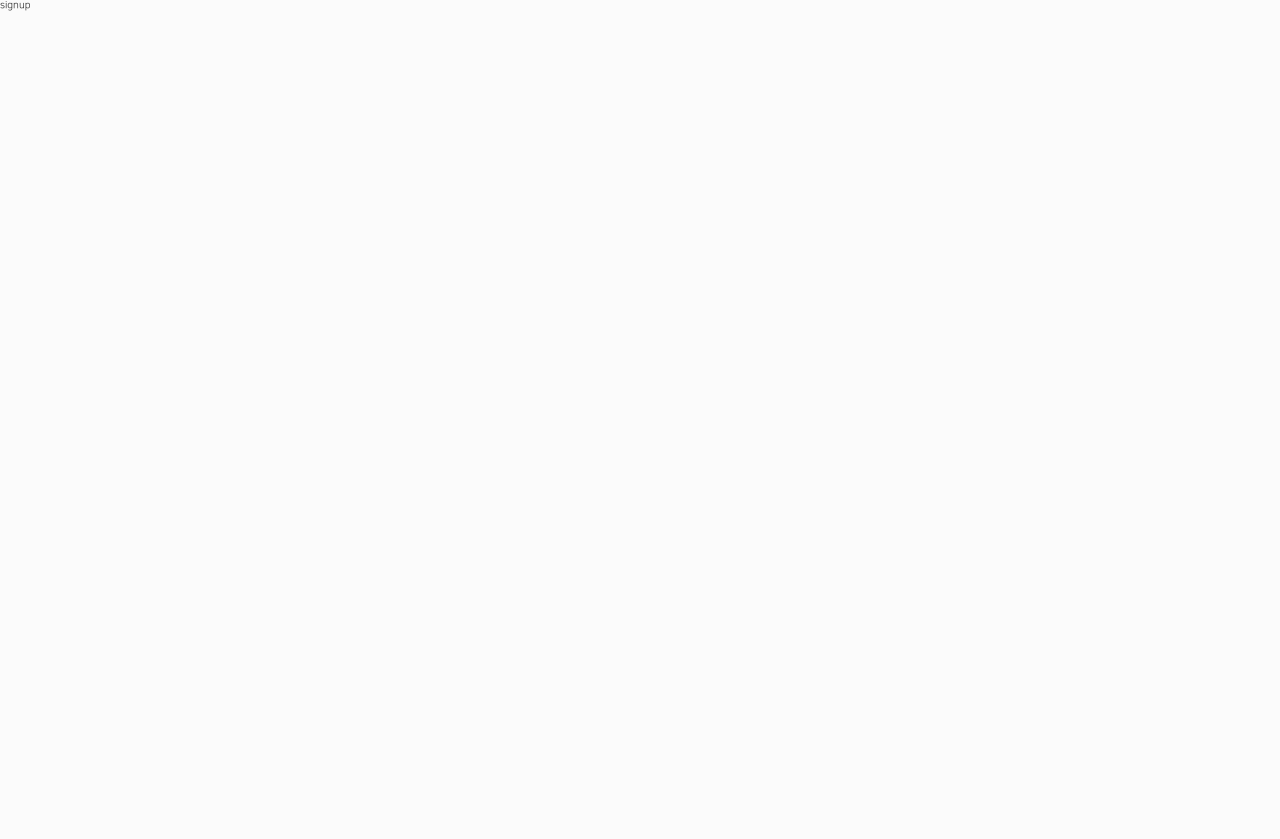
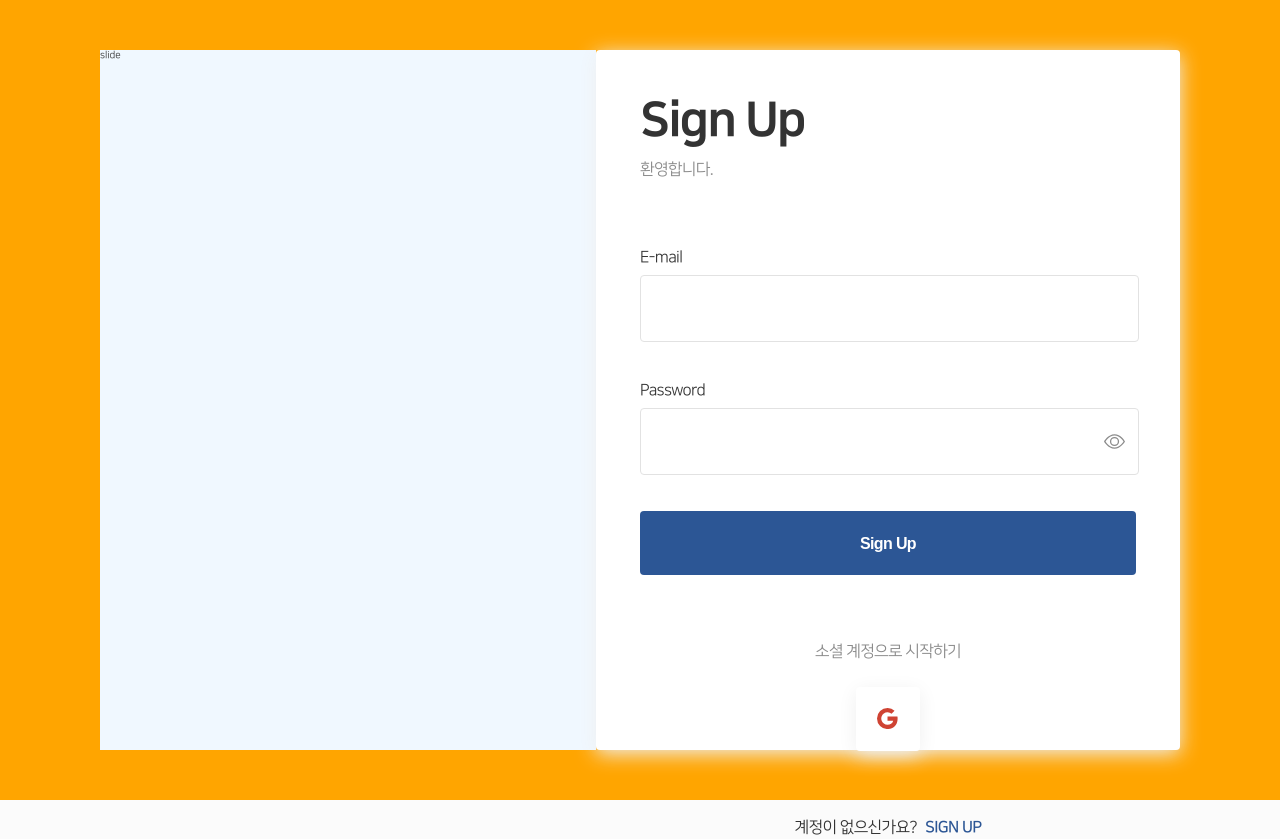
Before and after one commit to JaeilJO/blanking, a Next.js app: page /signup in a window 1280 px wide. Before the commit the page ends 800 px from the top, so only its background shows below. Built offline with nearby package versions, Linux system fonts and the light colour scheme.

Commit message:
feat : sign up Page 제작

```diff
--- /dev/null
+++ b/src/app/(unauthrized)/signup/page.tsx
@@ -0,0 +1,11 @@
+import SignUpComponent from '@/components/AuthComponent/SignUpComponent';
+
+function Page() {
+    return (
+        <>
+            <SignUpComponent></SignUpComponent>
+        </>
+    );
+}
+
+export default Page;
--- /dev/null
+++ b/src/components/AuthComponent/SignUpComponent/index.module.scss
@@ -0,0 +1,21 @@
+@use '@style/abstracts' as a;
+
+.link_text {
+    @include a.typhography('body-01-b');
+
+    text-align: center;
+
+    color: a.$primary-color;
+
+    &:hover {
+        color: a.$primary-hover-color;
+    }
+}
+
+.auth_wrapper {
+    width: 100%;
+    height: 100%;
+    display: flex;
+    flex-direction: column;
+    gap: 64px;
+}
--- /dev/null
+++ b/src/components/AuthComponent/SignUpComponent/index.tsx
@@ -0,0 +1,20 @@
+import { AuthComponent } from '../AuthCommon';
+import style from './index.module.scss';
+
+const socials = ['google'];
+
+function SignUpComponent() {
+    return (
+        <div className={style.auth_wrapper}>
+            <AuthComponent.Title title="Sign Up" welcome_message="환영합니다." />
+
+            <AuthComponent.Form formType="signup" />
+
+            <AuthComponent.Social socials={socials} />
+
+            <AuthComponent.AccountInquery authType={'sign up'} />
+        </div>
+    );
+}
+
+export default SignUpComponent;
```
